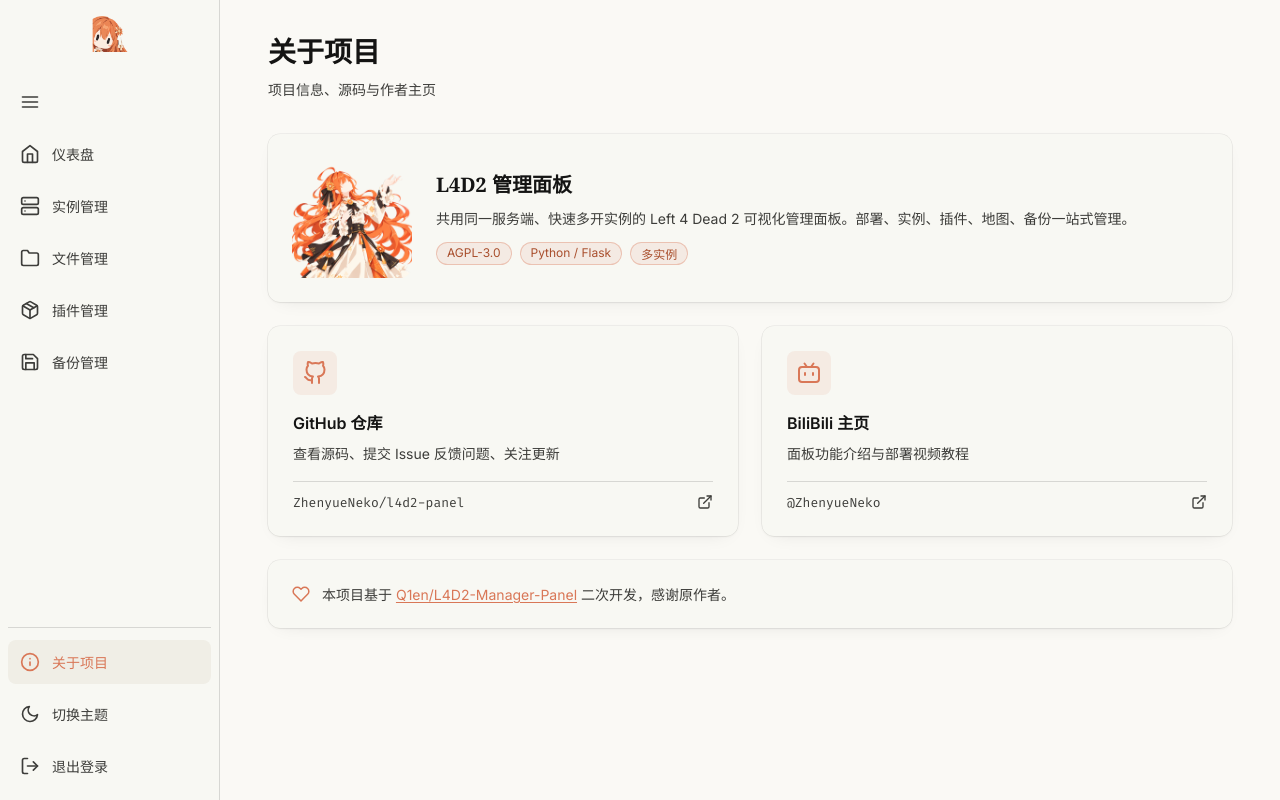
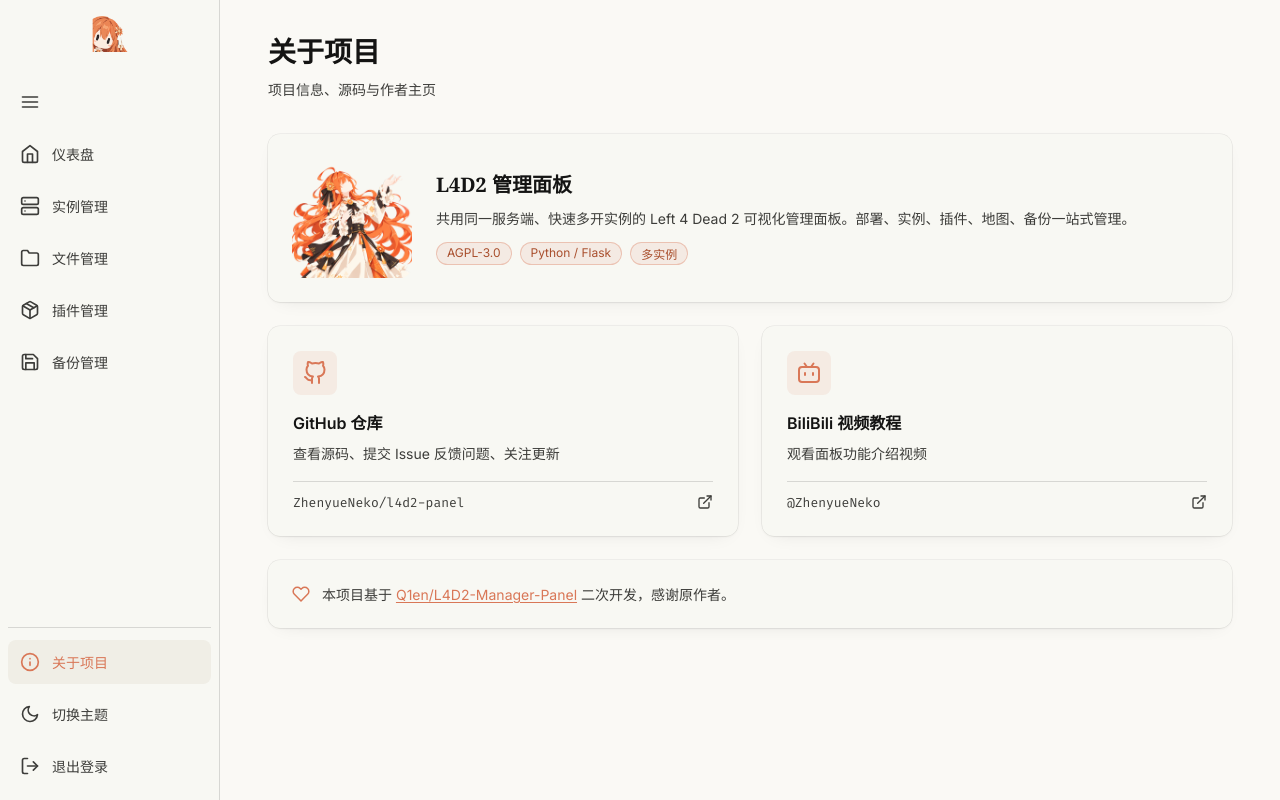
Before and after one commit to ZhenyueNeko/l4d2-panel, a Flask app: page /about in a window 1280 px wide. Run offline with Flask 2, Linux system fonts and the light colour scheme; the visitor is signed in with stand-in values (Sample User, id 1); some libraries are stand-ins or nearby versions; some web fonts are replaced.

Commit message:
关于页B站链接改为面板功能介绍视频

```diff
--- a/backend/app.py
+++ b/backend/app.py
@@ -158,7 +158,8 @@
     'github_repo': 'ZhenyueNeko/l4d2-panel',
     'github_url': 'https://github.com/ZhenyueNeko/l4d2-panel',
     'bilibili_name': 'ZhenyueNeko',
-    'bilibili_url': 'https://space.bilibili.com/',
+    # B 站「面板功能介绍」视频（与 README 视频教程链接保持一致）
+    'bilibili_url': 'https://www.bilibili.com/video/BV1rRHP6qEN2/',
     'upstream_repo': 'Q1en/L4D2-Manager-Panel',
     'upstream_url': 'https://github.com/Q1en/L4D2-Manager-Panel',
 }
--- a/backend/templates/about.html
+++ b/backend/templates/about.html
@@ -48,7 +48,7 @@
                     <i data-feather="external-link" class="about-link-arrow"></i>
                 </div>
             </a>
-            <a class="card about-link-card" href="{{ links.bilibili_url }}" target="_blank" rel="noopener noreferrer" aria-label="在新标签页打开 BiliBili 主页">
+            <a class="card about-link-card" href="{{ links.bilibili_url }}" target="_blank" rel="noopener noreferrer" aria-label="在新标签页打开 B 站视频教程">
                 <div class="about-link-icon">
                     <svg viewBox="0 0 24 24" width="24" height="24" fill="none" stroke="currentColor" stroke-width="2" stroke-linecap="round" stroke-linejoin="round" aria-hidden="true">
                         <rect x="2" y="6" width="20" height="15" rx="3"></rect>
@@ -56,8 +56,8 @@
                         <path d="M8 12v2M16 12v2"></path>
                     </svg>
                 </div>
-                <h3>BiliBili 主页</h3>
-                <p>面板功能介绍与部署视频教程</p>
+                <h3>BiliBili 视频教程</h3>
+                <p>观看面板功能介绍视频</p>
                 <div class="about-link-foot">
                     <span class="about-link-handle">@{{ links.bilibili_name }}</span>
                     <i data-feather="external-link" class="about-link-arrow"></i>
```
